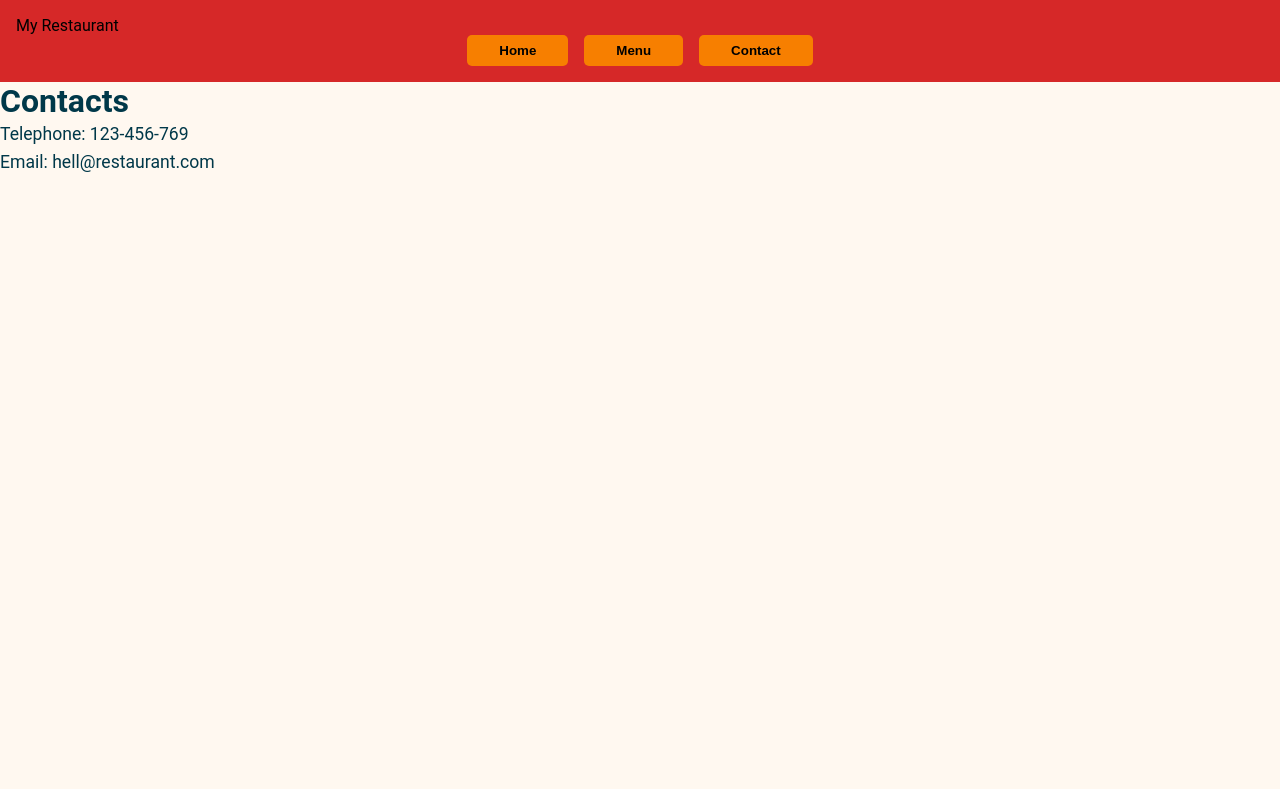
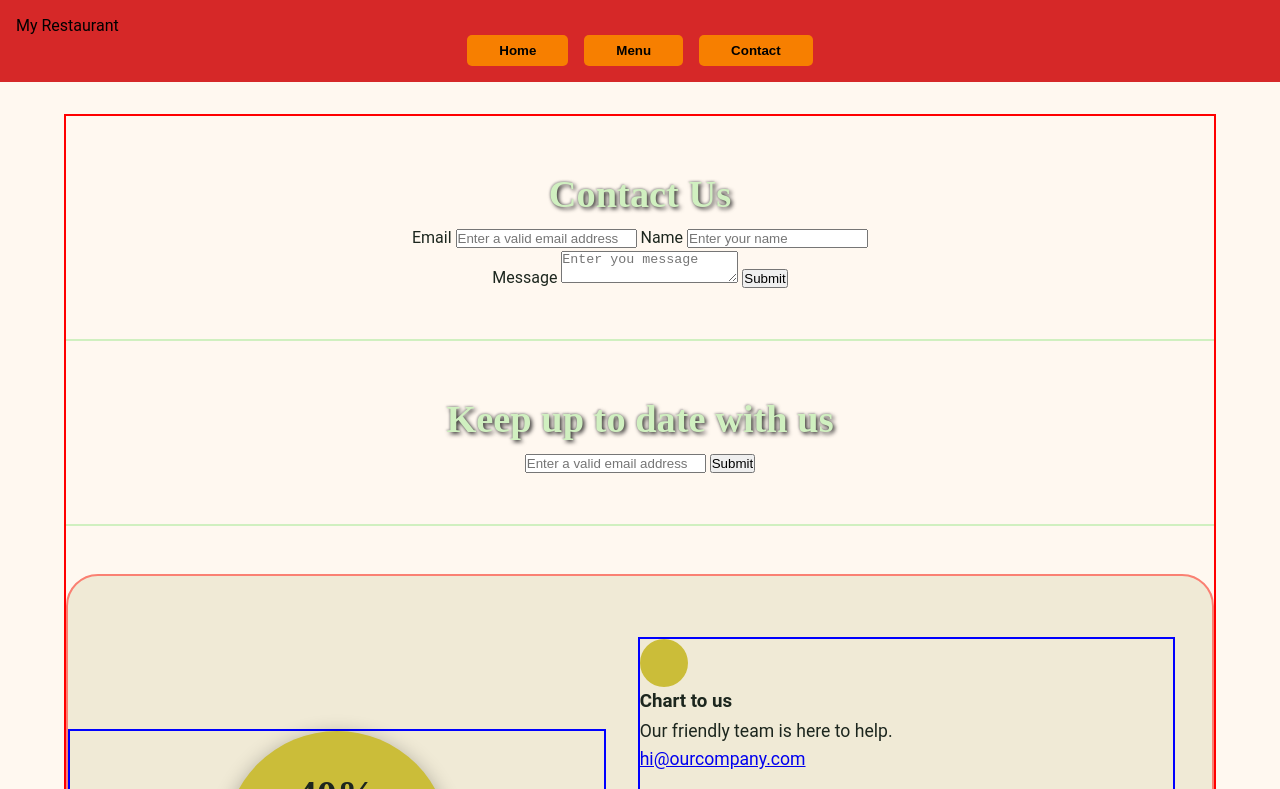
Before and after one commit to vorotynska/restaurant-webpack, a website built with webpack: page src/template.html in a window 1280 px wide. Both pictures are taken after a click on the button "Contact". Shown: the top 789 px of the page. Built offline with nearby package versions, Linux system fonts and the light colour scheme.

Commit message:
Add styles and layout for contact page

```diff
--- a/src/contact.js
+++ b/src/contact.js
@@ -1,13 +1,82 @@
 // src/contact.js
 
 export default function loadContact() {
-    const content = document.getElementById("content");
-    const contactDiv = document.createElement("div");
+  const content = document.getElementById("content");
+  const contactDiv = document.createElement("div");
+  contactDiv.className = "contact";
 
-    contactDiv.innerHTML = `
-        <h1>Contacts</h1>
-        <p>Telephone: 123-456-769</p>
-        <p>Email: hell@restaurant.com</p>
+  contactDiv.innerHTML = `
+        <div class="contact__content">
+
+            <!-- Mail -->
+          <section class="contact-us" id="mail">
+            <h2 class="section-title">Contact Us</h2>
+            <form action="">
+              <div class="personal-data">
+                <label for="email">Email</label>
+                <input type="email" id="email" name="email" placeholder="Enter a valid email address" required/>
+                <label for="name">Name</label>
+                <input type="text" id="name" name="name" placeholder="Enter your name" required
+                  title="Please enter a valid first name, example: Nic"/>
+              </div>
+              <label for="message">Message
+              <textarea id="massage" placeholder="Enter you message"></textarea></label>
+              <input type="submit" value="Submit" class="btn-sabmit"/>
+            </form>
+          </section>
+
+            <!-- Info -->
+          <section class="info">
+            <h2 class="section-title">Keep up to date with us</h2>
+            <input type="email" required placeholder="Enter a valid email address"/>
+            <input type="submit" value="Submit" class="btn-sabmit" />
+          </section>
+
+            <!-- Our contact -->
+          <section class="our-contact">
+            <div class="section-content contact-background">
+
+              <div class="title-container">
+                <div id="discount">
+                  <h3>40%</h3>
+                  <h4>BUSINESS</h4>
+                  <h4>LUNCH</h4>
+                </div>
+                <h2 class="section-title">Our Contact</h2>
+              </div>
+
+              <div class="items">
+
+                <div class="row">
+                  <div class="contact-svg"></div>
+                  <div class="item">
+                    <h3 class="item-title">Chart to us</h3>
+                    <p class="item-text">Our friendly team is here to help.</p>
+                    <p class="item-text"><a href="mail">hi@ourcompany.com</a></p>
+                  </div>
+                </div>
+                  <div class="row">
+                    <div class="contact-svg"></div>
+                    <div class="item">
+                      <h3 class="item-title">Office</h3>
+                      <p class="item-text">Come say hello at our office HQ.</p>
+                      <p class="item-text">121 Rock Street, 21 Avenue</p>
+                      <p class="item-text">New York, NY 92103-9000</p>
+                    </div>
+                  </div>
+
+                  <div class="row">
+                    <div class="contact-svg"></div>
+                    <div class="item">
+                      <h3 class="item-title">Phone</h3>
+                      <p class="item-text">Mon-Fri from 8am to 5am</p>
+                      <p class="item-text">+1(555) 000-000</p>
+                    </div>
+                  </div>
+                </div>
+            <div>
+        </section>
+        </div>
     `;
-    content.appendChild(contactDiv);
+  content.appendChild(contactDiv);
 }
--- a/src/styles.css
+++ b/src/styles.css
@@ -95,7 +95,8 @@ nav button:hover {
 /* content */
 #content {
   padding: 0;
-  color: #003849;
+  /* color: #003849; */
+  color: #1C261E;
 }
 
 #content p,
@@ -202,7 +203,7 @@ nav button:hover {
   position: relative;
   z-index: 2; /* приподнимаем над текстом */
   box-shadow: 0 4px 20px rgba(0, 0, 0, 0.3); /* лёгкая тень для объёма */
-  transform: translate(10%, -15%);
+  /* transform: translate(10%, -15%); */
 }
 
 #discount h3 {
@@ -268,7 +269,7 @@ nav button:hover {
 
  section {
   padding: 3em 0;
-  border-bottom: var(--color-light) inset 2px;
+  border-bottom: var(--color-light) solid 2px;
  }
 
  .section-content {
@@ -276,8 +277,9 @@ nav button:hover {
   padding: 2em 0;
   display: flex;
   align-items: center;
-  justify-content: space-between;
+  /* justify-content: space-between; */
   gap: 2em;
+  border: 2px solid salmon;
  }
 
  .img-menu-container,
@@ -341,3 +343,50 @@ nav button:hover {
     margin-bottom: 1.5em;
  }
  }
+
+  /* contact */
+  .contact {
+    padding: 2em 0;
+    line-height: 1.6;
+    text-align: center;
+  }
+
+  .contact__content {
+    width: 90%;
+    max-width: 1200px;
+    margin: 0 auto;
+    border: 2px solid red;
+  }
+
+ .contact-background {
+  background-color: #F0EAD6;
+  border-radius: 2em;
+ }
+
+ .title-container,
+ .items {
+  width: 47%;
+  border: 2px solid blue;
+}
+ .title-container #discount {
+  margin: 0 auto;
+ }
+
+ .items {
+  display: flex;
+  flex-direction: column;
+  gap: 1.2em; /* расстояние между блюдами */
+  text-align: left;
+ }
+
+ .contact-svg {
+  width: 3em;
+  height: 3em;
+  background-color: var(--color-gold);
+  border-radius: 50%;
+ }
+
+ /* .row {
+  display: flex;
+  border: 2px solid blueviolet;
+ } */
```
